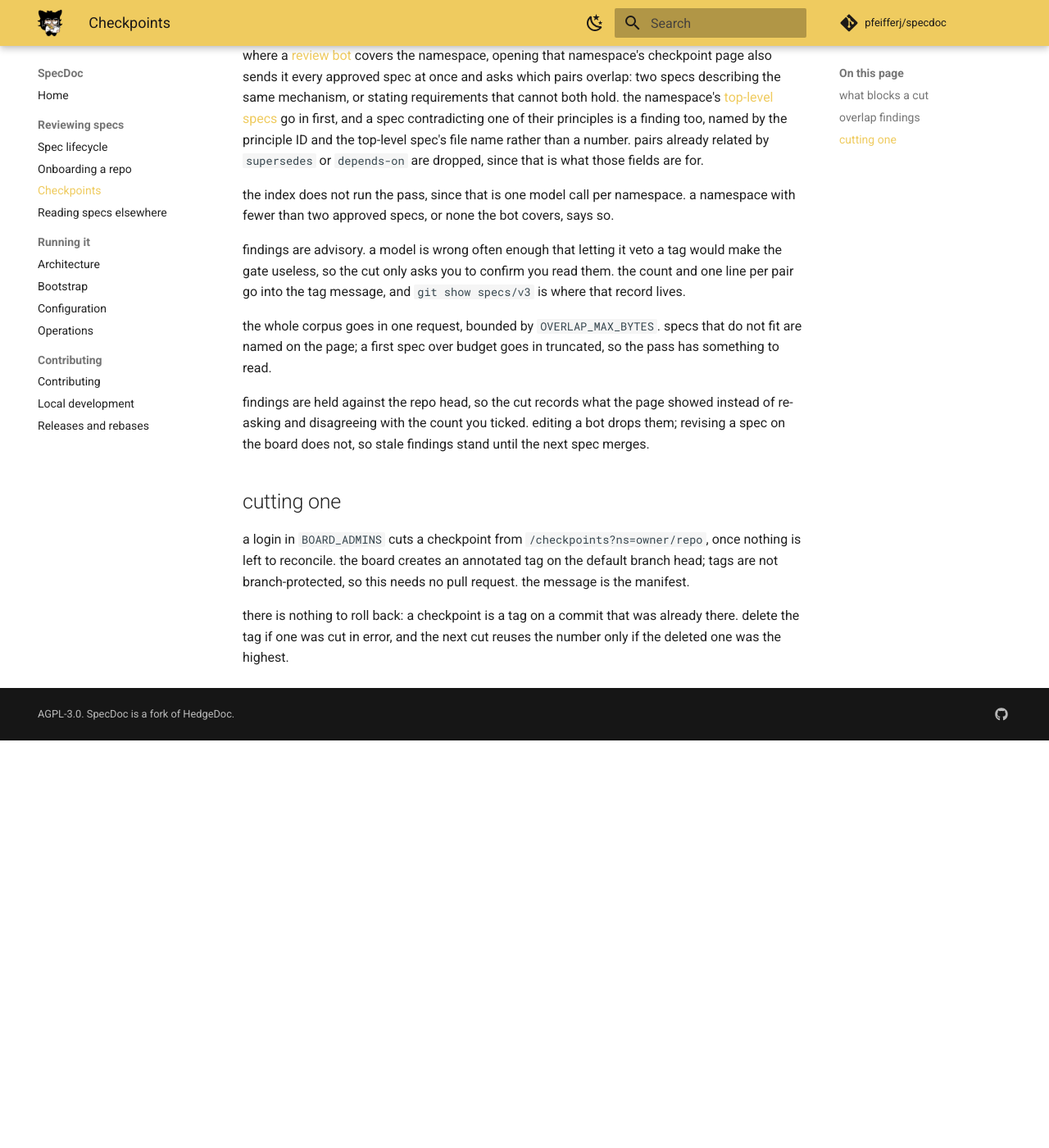
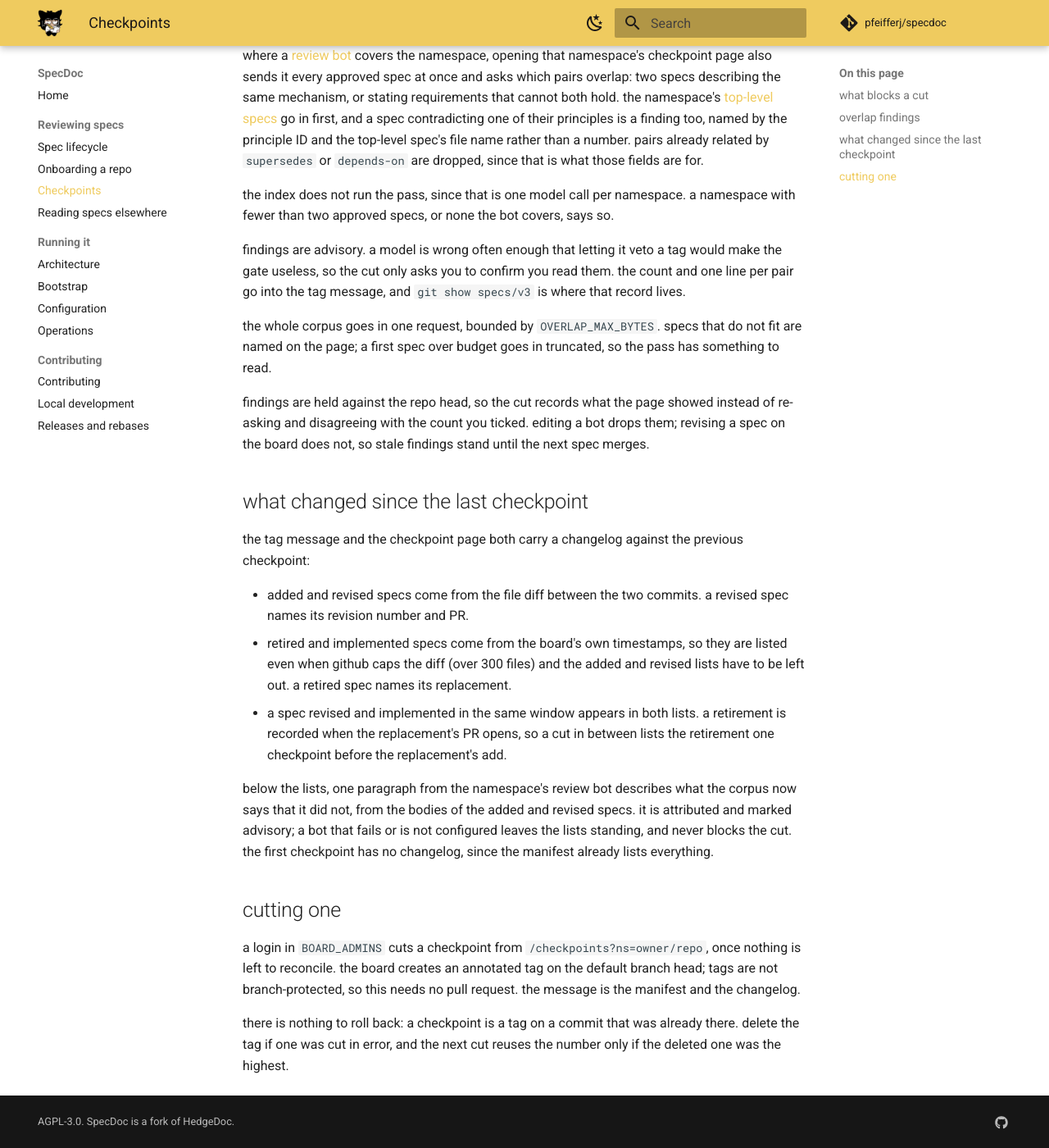
Before and after one commit to pfeifferj/specdoc, an MkDocs documentation site: the page built from docs/spec-checkpoints.md, in a window 1280 px wide and 1400 px high, scrolled down 1474 px. Shown: the whole window at 82% size. Built offline with MkDocs 1.6.1 and Material for MkDocs 9.7.7, drawn with Linux system fonts in a browser that asks for light colours; comment, search, counter and statistics services are not loaded; before the commit the page ends 2377 px from its top, so only the background shows below that; some of the changed text lies outside the part shown.

Commit message:
docs: describe the checkpoint changelog
Where each list comes from, why retired and implemented survive a capped
diff, the two windows a spec can straddle, and that the bot's paragraph
is advisory. The privacy page names the extra text the summary pass
sends to the bot.

````diff
--- a/docs/spec-checkpoints.md
+++ b/docs/spec-checkpoints.md
@@ -11,7 +11,7 @@ to a checkpoint instead of the moving default branch:
 ```sh
 git checkout specs/v3
 cat specs/README.md     # the map, frozen at that cut
-git show specs/v3       # the manifest: every spec in it, by number
+git show specs/v3       # the manifest, and what changed since v2
 ```
 
 the tag prefix keeps these clear of the repo's own release tags, and of
@@ -76,12 +76,32 @@ showed instead of re-asking and disagreeing with the count you ticked. editing
 a bot drops them; revising a spec on the board does not, so stale findings
 stand until the next spec merges.
 
+## what changed since the last checkpoint
+
+the tag message and the checkpoint page both carry a changelog against the
+previous checkpoint:
+
+- added and revised specs come from the file diff between the two commits. a
+  revised spec names its revision number and PR.
+- retired and implemented specs come from the board's own timestamps, so they
+  are listed even when github caps the diff (over 300 files) and the added and
+  revised lists have to be left out. a retired spec names its replacement.
+- a spec revised and implemented in the same window appears in both lists.
+  a retirement is recorded when the replacement's PR opens, so a cut in
+  between lists the retirement one checkpoint before the replacement's add.
+
+below the lists, one paragraph from the namespace's review bot describes what
+the corpus now says that it did not, from the bodies of the added and revised
+specs. it is attributed and marked advisory; a bot that fails or is not
+configured leaves the lists standing, and never blocks the cut. the first
+checkpoint has no changelog, since the manifest already lists everything.
+
 ## cutting one
 
 a login in `BOARD_ADMINS` cuts a checkpoint from `/checkpoints?ns=owner/repo`,
 once nothing is left to reconcile. the board creates an annotated tag on the
 default branch head; tags are not branch-protected, so this needs no pull
-request. the message is the manifest.
+request. the message is the manifest and the changelog.
 
 there is nothing to roll back: a checkpoint is a tag on a commit that was
 already there. delete the tag if one was cut in error, and the next cut reuses
````
Also changed, not shown: 1 other file.
